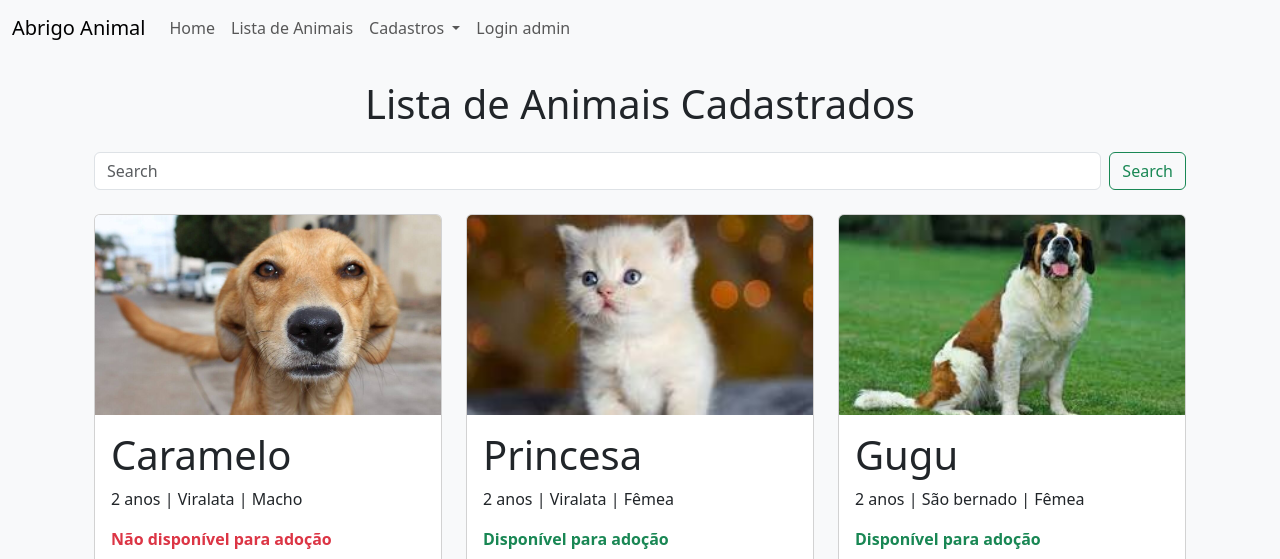
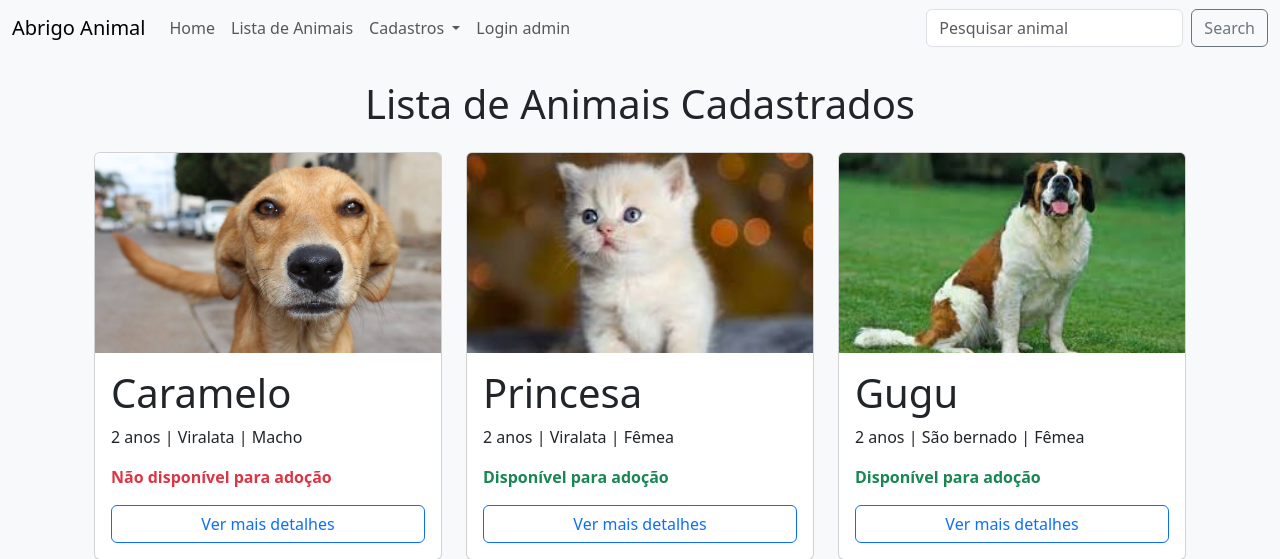
Before and after one commit to Andiichi/abrigo_animal, a Django app: page /lista_animais/ in a window 1280 px wide. Shown: the top 559 px of the page. Run offline with Django 5.2, Linux system fonts and the light colour scheme; data comes from the database, SQL or seed files in the repository; some libraries are stand-ins or nearby versions.

Commit message:
feat: adicionado a funcionalidade de pesquisar simples e pagina de resultados

```diff
--- a/site_abrigo/templates/lista_animais.html
+++ b/site_abrigo/templates/lista_animais.html
@@ -7,20 +7,6 @@
 {% block content %}
 <div class="container my-4">
     <h1 class="text-center mb-4">Lista de Animais Cadastrados</h1>
-
-    <!-- #pesquisar animal por palavra chave -->
-    <form class="d-flex mb-4" role="search" method="POST">
-        {% csrf_token %}
-        <input
-           class="form-control me-2"
-           type="search"
-           placeholder="Search"
-           name="search_query"
-           required aria-label="Search"
-        >
-        <button class="btn btn-outline-success" type="submit">Search</button>
-       </form>
-
     <div class="row g-4">
         {% for animal in animais %}
         <div class="col-12 col-md-6 col-lg-4">
--- a/site_abrigo/templates/nav.html
+++ b/site_abrigo/templates/nav.html
@@ -34,6 +34,18 @@
 
       </ul>
 
+      <!-- #pesquisar animal por palavra chave -->
+    <form class="d-flex" action="{% url 'pesquisar_animais' %}">
+      <input
+         class="form-control me-2"
+         type="search"
+         placeholder="Pesquisar animal"
+         aria-label="Pesquisar"
+         name="pesquisa_query"
+      >
+      <button class="btn btn-outline-secondary" type="submit">Search</button>
+     </form>
+
     </div>
   </div>
 </nav>
--- a/site_abrigo/urls.py
+++ b/site_abrigo/urls.py
@@ -11,6 +11,7 @@ urlpatterns = [
     path("cadastro_pessoa/", views.cadastro_pessoa, name="cadastro_pessoa"),
     path("cadastro_animal/", views.cadastro_animal, name="cadastro_animal"),
     path("gestao_doacao/", views.gestao_doacao, name="gestao_doacao"),
+    path("pesquisar_animais/", views.pesquisar_animais, name="pesquisar_animais"),
 
 ]
 
--- a/site_abrigo/views.py
+++ b/site_abrigo/views.py
@@ -14,6 +14,16 @@ def home(request):
 
     # Renderizar o template com a lista de animais
     return render(request, 'home.html', context={'animais': animais})
+
+def pesquisar_animais(request):
+    if 'pesquisa_query' in request.GET:
+        pesquisa_query = request.GET['pesquisa_query']
+        animais = CadastroAnimal.objects.filter(nome__icontains = pesquisa_query)
+
+        return render(request, 'pesquisar_animais.html', {'pesquisa_query':pesquisa_query , 'animais': animais})
+
+    else:
+        return render(request, 'pesquisar_animais.html', {})
 
 def lista_animais(request):
     # Buscar todos os animais cadastrados no banco de dados
```
Also changed, not shown: site_abrigo/templates/pesquisar_animais.html (added, +51 -0 lines), site_abrigo/static/img/img_cachorro_pesquisaelse.png (added).
